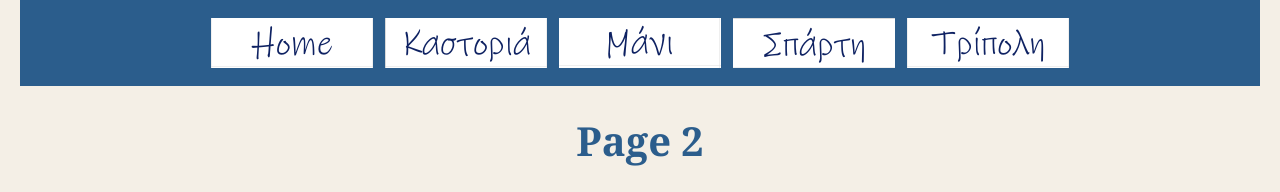
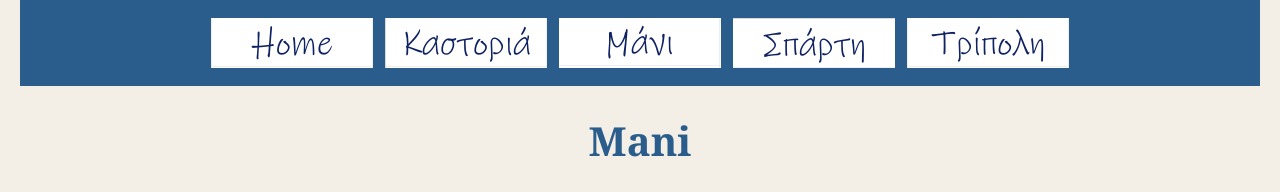
Before and after one commit to MichaelVriheas/bmis235-html-3, a plain HTML site: page page2.html in a window 1280 px wide. Shown: the top 192 px of the page. Drawn offline with Linux system fonts and the light colour scheme.

Commit message:
Change header from 'Page 2' to 'Mani'

```diff
--- a/page2.html
+++ b/page2.html
@@ -29,7 +29,7 @@
     <a href="page4.html"><img src="img/tripoli-clean.png" alt="Tripoli"></a>
 </nav>
 
-<h1>Page 2</h1>
+<h1>Mani</h1>
 <p>This is page 2. It covers the second part of your idea.</p>
 <p>Write about it here.</p>
 
```
